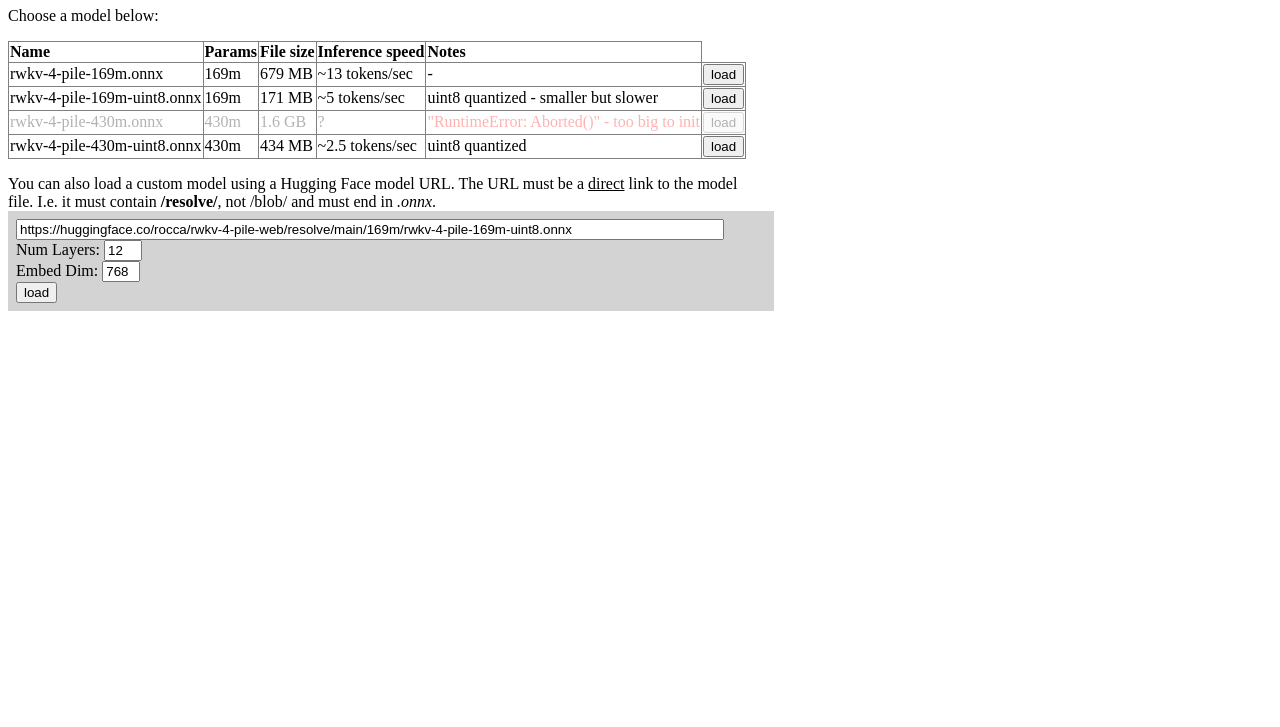
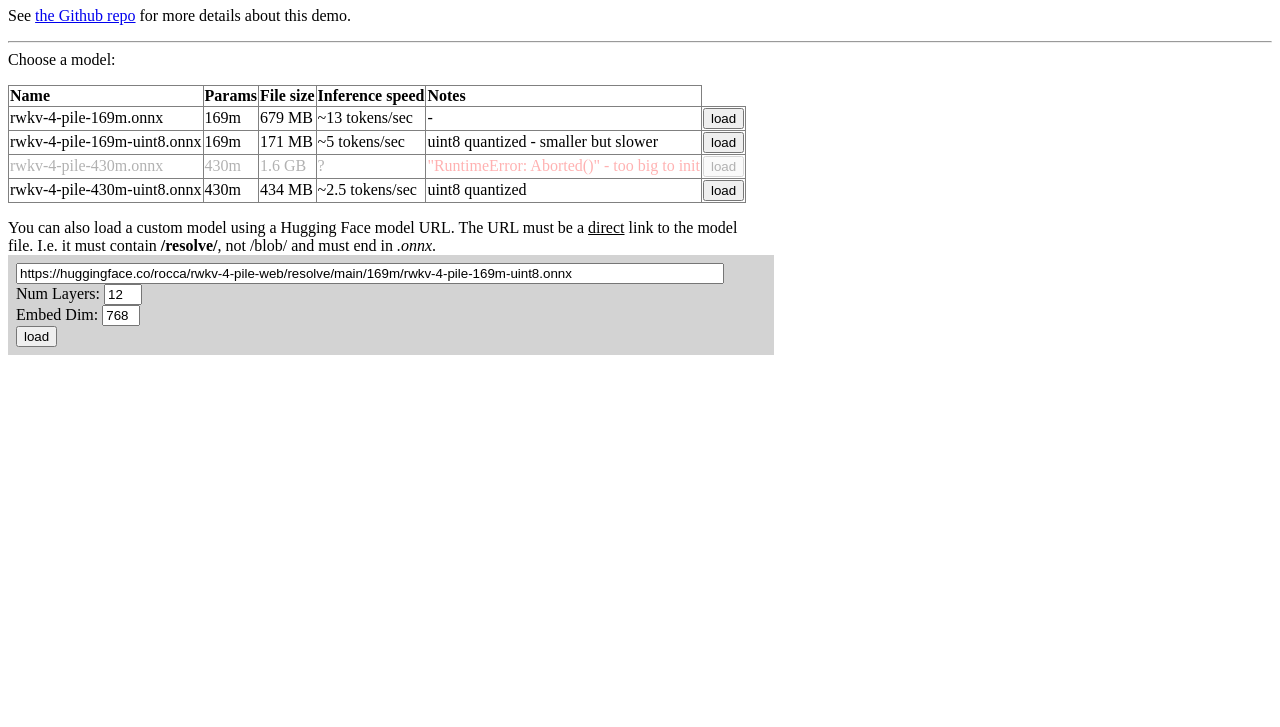
Before and after one commit to josephrocca/rwkv-v4-web, a plain HTML site: page demo/index.html in a window 1280 px wide. Shown: the part 73-800 px from the top of the page. Drawn offline with Linux system fonts and the light colour scheme.

Commit message:
Update index.html

```diff
--- a/demo/index.html
+++ b/demo/index.html
@@ -8,9 +8,12 @@
 </head>
 <body>
   <h1>RWKV-v4 Web Demo</h1>
+	<p>See <a href="https://github.com/josephrocca/rwkv-v4-web" target="_blank">the Github repo</a> for more details about this demo.</p>
+
+	<hr>
 
   <div id="modelChoiceEl">
-    <div style="max-width:750px;">Choose a model below:</div>
+    <div style="max-width:750px;">Choose a model:</div>
     <table id="modelTableEl">
       <tr style="font-weight:bold;">
         <td>Name</td>
```
